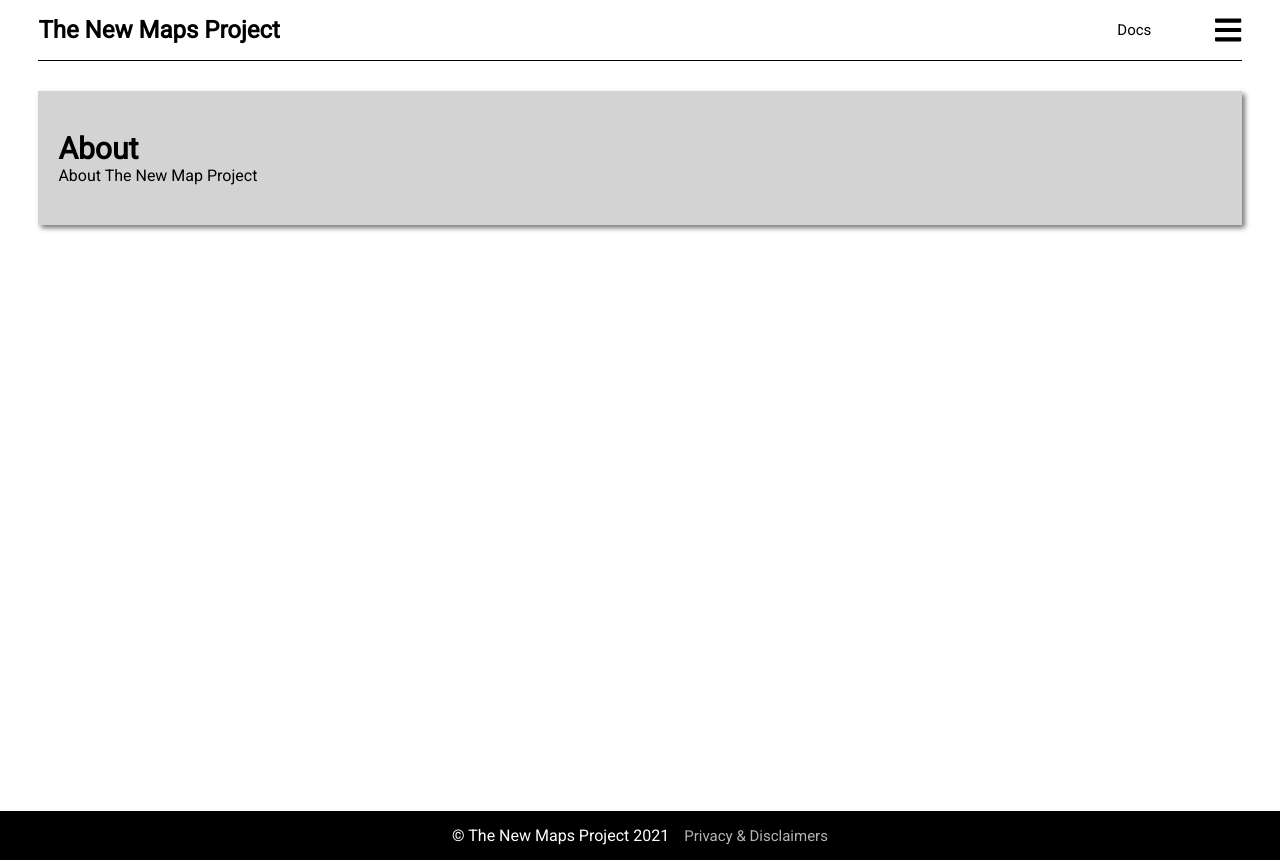
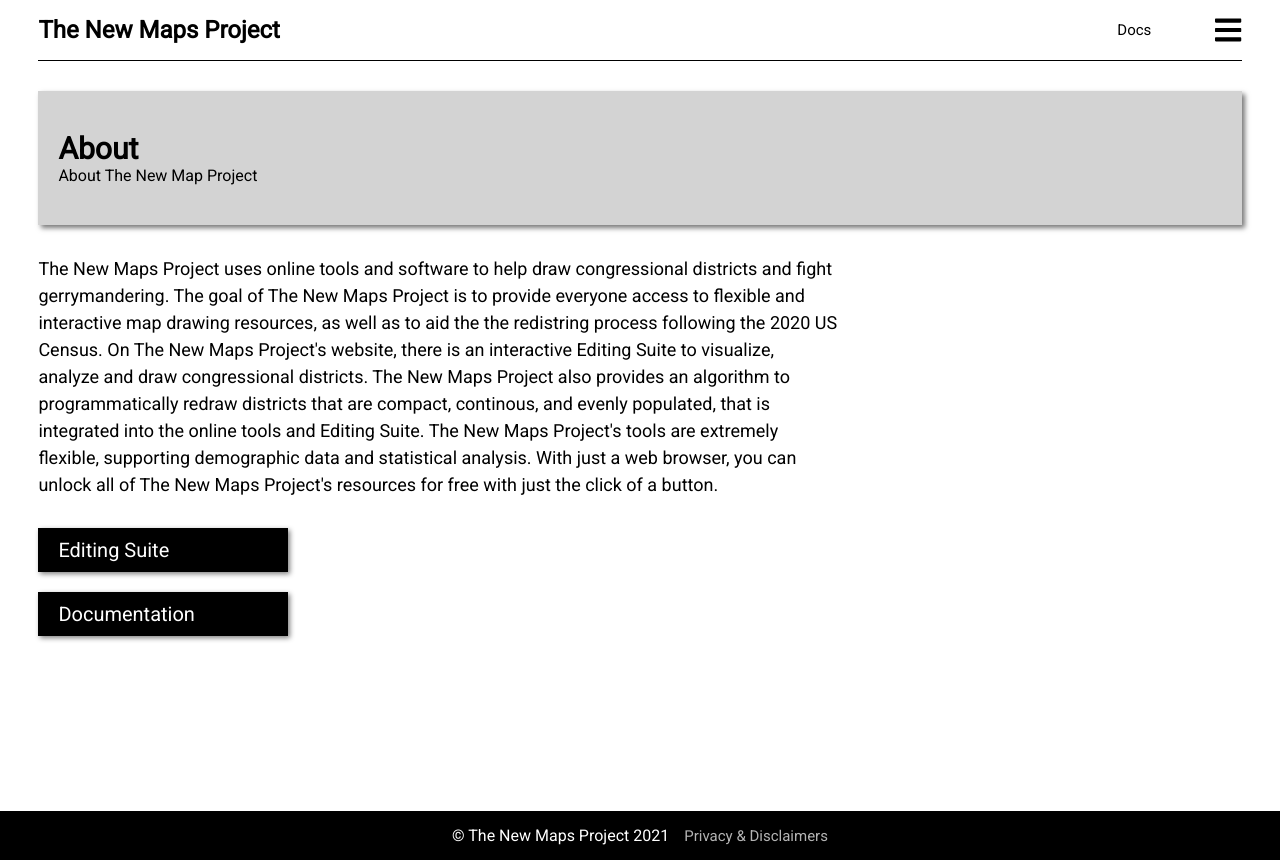
Before and after one commit to The-New-Maps-Project/website, a Next.js app: page /about in a window 1280 px wide. Built offline with nearby package versions, Linux system fonts and the light colour scheme.

Commit message:
write about page

```diff
--- a/pages/about.tsx
+++ b/pages/about.tsx
@@ -1,8 +1,26 @@
+import Link from "next/link";
+
 export default function About(){
-    return <div>
+    return <div id='about'>
         <div className="page-header">
             <h2>About</h2>
             <p>About The New Map Project</p>
         </div>
+        <section id="about-paragraph">
+            The New Maps Project uses online tools and software to help draw congressional districts
+            and fight gerrymandering. The goal of The New Maps Project is to provide everyone access
+            to flexible and interactive map drawing resources, as well as to aid the the redistring process
+            following the 2020 US Census. On The New Maps Project's website, there is an interactive
+            Editing Suite to visualize, analyze and draw congressional districts. The New Maps Project also
+            provides an algorithm to programmatically redraw districts that are compact, continous, and
+            evenly populated, that is integrated into the online tools and Editing Suite. The New Maps Project's
+            tools are extremely flexible, supporting demographic data and statistical analysis. With just a
+            web browser, you can unlock all of The New Maps Project's resources for free with just the click of
+            a button.
+        </section>
+        <section className="links">
+            <Link href="/"><a>Editing Suite</a></Link>
+            <Link href="/documentation"><a>Documentation</a></Link>
+        </section>
     </div>
 }
--- a/styles/globals.scss
+++ b/styles/globals.scss
@@ -1685,6 +1685,29 @@ h3.mymaps {
   }
 }
 
+#about{
+  #about-paragraph{
+    margin: 30px 0px;
+    font-size: 18px;
+    line-height: 1.5;
+    max-width: 800px;
+  }
+  .links{
+    a{
+      @include hoverer1();
+      width: 250px;
+      display: block;
+      background-color: black;
+      color: white;
+      padding: 10px 20px;
+      font-size: 20px;
+      box-shadow: 2px 2px 5px grey;
+      margin-bottom: 20px;
+    }
+    margin-bottom: 30vh;
+  }
+}
+
 #privacy-and-disclaimer{
   ol, ul {
     list-style: square;
```
Also changed, not shown: 2 other files (tests, documents, lock files or other folders).
